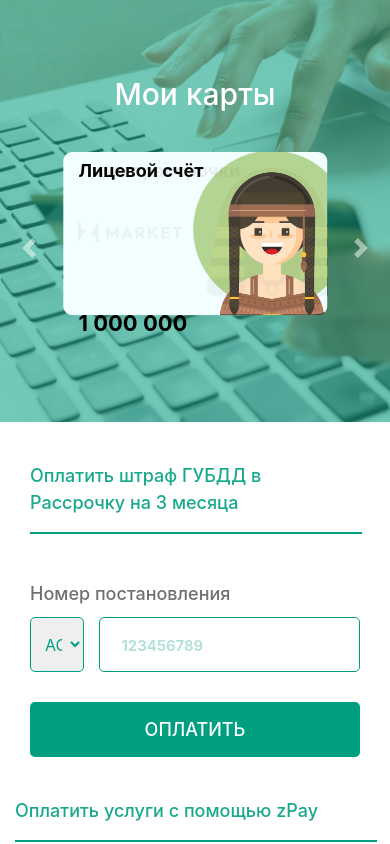
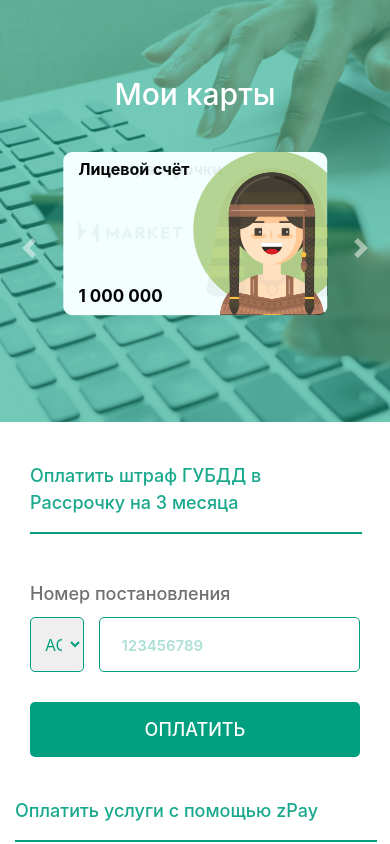
Before and after one commit to muhammad-space21/zPay-Design, a plain HTML site: page src/index1.html in a window 390 px wide. Shown: the top 844 px of the page. Drawn offline with nearby package versions, Linux system fonts and the light colour scheme.

Commit message:
made the UI changes

```diff
--- a/src/page1.scss
+++ b/src/page1.scss
@@ -254,9 +254,6 @@ input {
     @media screen and (max-width: 1100px) {
       font-size: 18px;
     }
-    @media screen and (max-width: 550px) {
-      font-size: 22px;
-    }
   }
 };
 
@@ -309,7 +306,7 @@ input {
       font-size: 16px;
     }
     @media screen and (max-width: 550px) {
-      font-size: 18px;
+      font-size: 16px;
     }
   }
   .amount {
@@ -324,7 +321,8 @@ input {
       font-size: 18px;
     }
     @media screen and (max-width: 550px) {
-      font-size: 22px;
+      font-size: 17px;
+      margin-bottom: 40px;
     }
   }
 };
```
Also changed, not shown: src/index.css, 1 other file.
